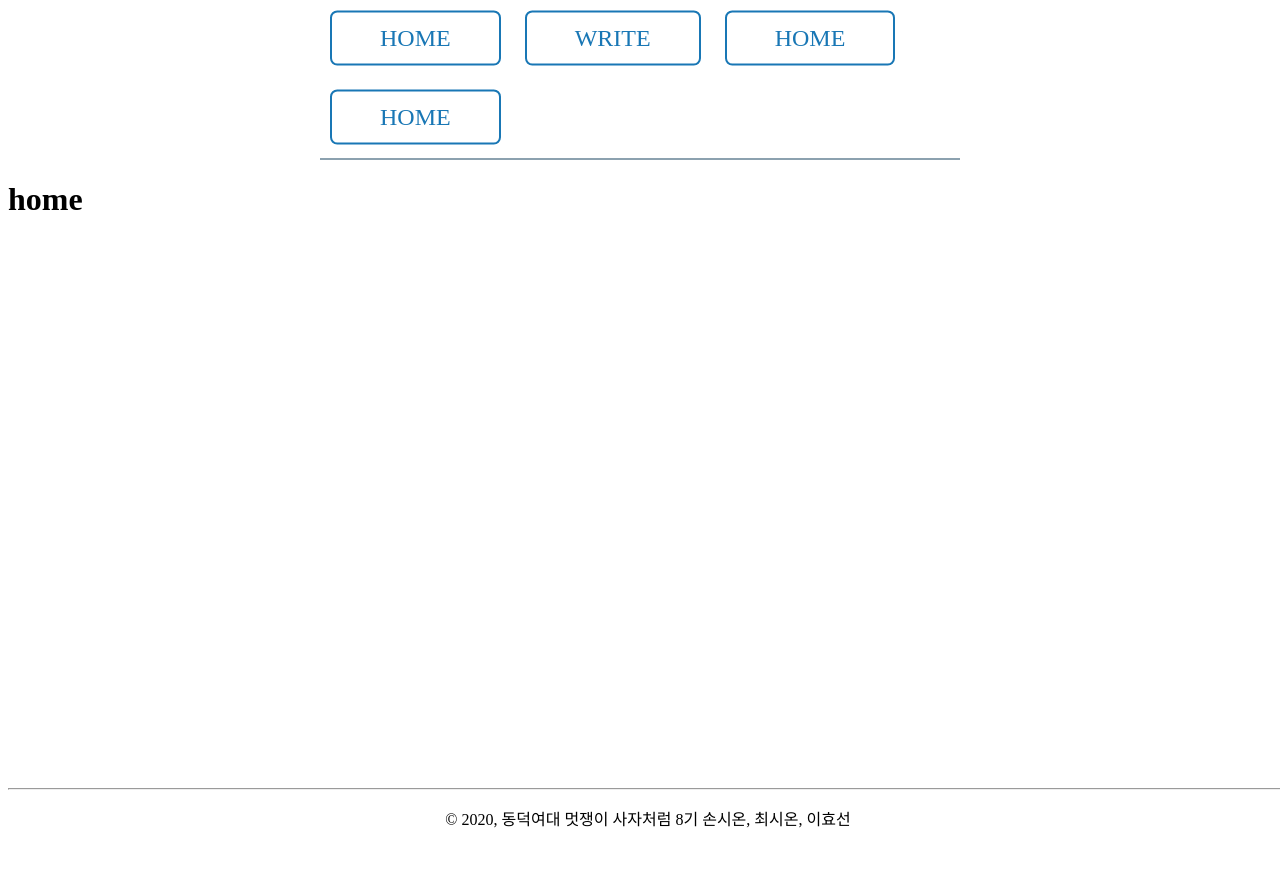
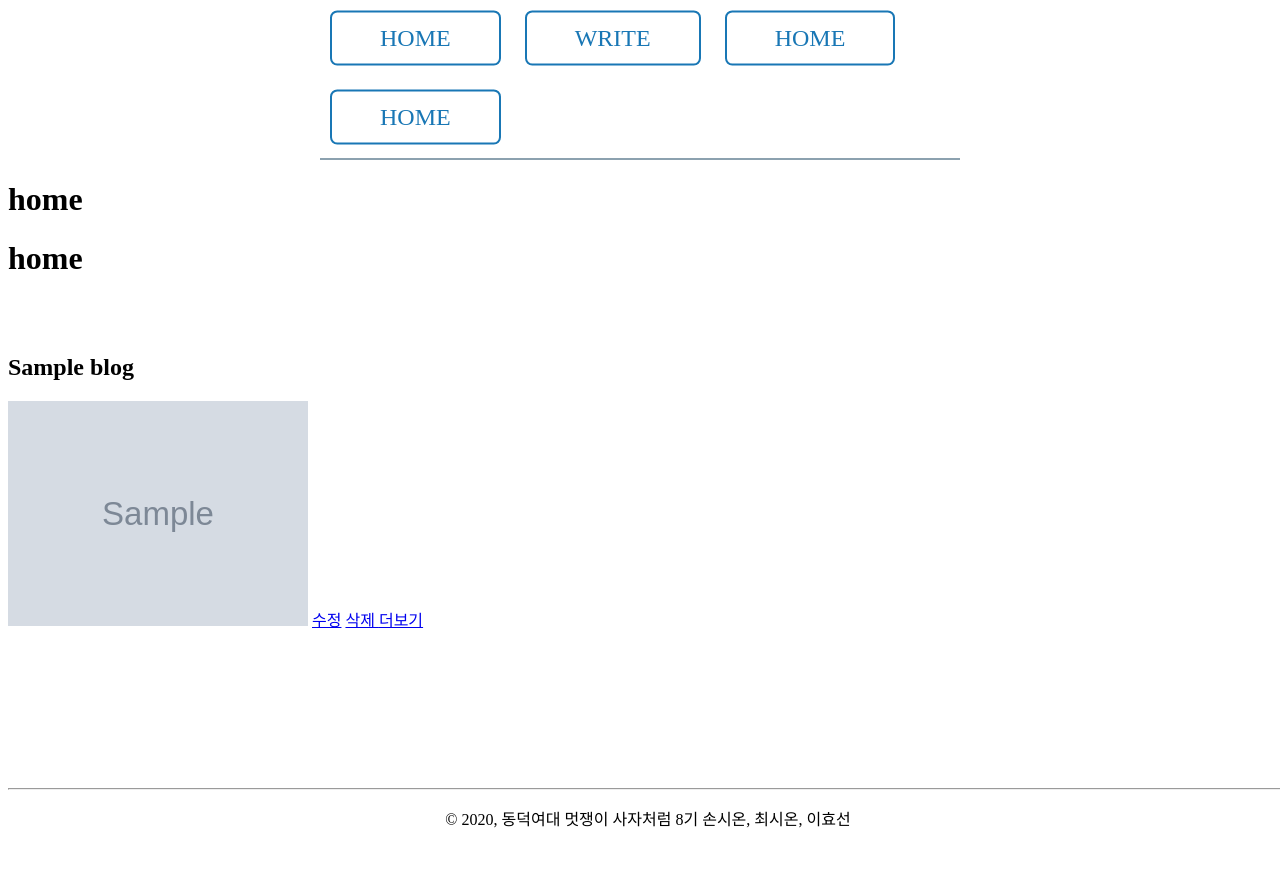
Before and after one commit to oni-ss/hw0822-dreamary, a Django app: template DreamaryProj/DreamaryApp/templates/home.html in a window 1280 px wide. Shown: the top 889 px of the page. Run offline with Django 3.2, Linux system fonts and the light colour scheme; the template is opened without the code that fills it: most values are stand-ins (such as "Sample title", 1, 10 or a date in 2020); grey boxes marked "Sample" are stand-in pictures.

Commit message:
home추가하고 다시

```diff
--- a/DreamaryProj/DreamaryApp/templates/home.html
+++ b/DreamaryProj/DreamaryApp/templates/home.html
@@ -4,6 +4,24 @@
 <div class="main">
     <h1>home</h1>
 
+        <!-- post -->
+        <div class="article">
+            <h1>home</h1>
+            <!-- 블로그 글 띄우는 부분 -->
+            {% for blog in blogs.all %}
+            <br><br>
+            <div class="card">
+                <h2>{{blog.name}}</h2>
+                {% if blog.image %}
+                <!-- 이미지가 있을때만 출력하기 -->
+                <img width="300px" src="{{ blog.image.url }}" alt="bookimg">
+                {% endif %}
+                <a class="btn btn-4" href="#">수정</a>
+                <a class="btn btn-6" href="#"> 삭제 </a>
+                <a class="btn btn-4" href="#">더보기</a><br><br>
+            </div>
+            {% endfor %}
+        </div>
 </div>
 <footer class="footer">
     <hr>
```
